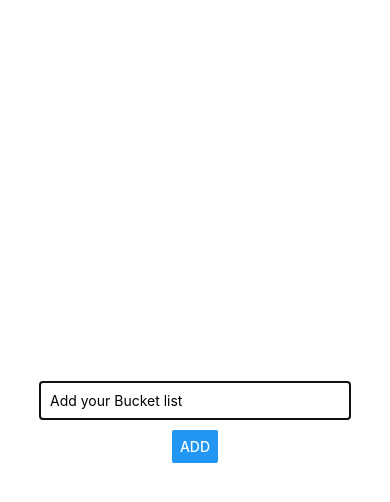
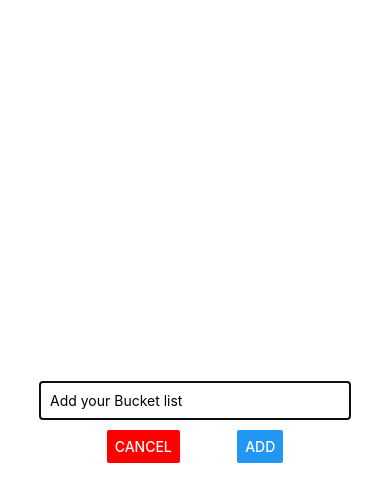
Before and after one commit to gyyomee/react-native-test, a React Native app in the folder practice/: screen / in a window 390 px wide. Both pictures are taken after a click on the button "ADD NEW GOAL". Shown: the top 502 px of the page. Built offline with nearby package versions, Linux system fonts and the light colour scheme.

Commit message:
Add cancel button

```diff
--- a/practice/App.js
+++ b/practice/App.js
@@ -24,11 +24,19 @@
     });
   };
 
+  const cancelGoalAdditionHandler = () => {
+    setIsAddMode(false);
+  };
+
   return (
     <View style={styles.screen}>
-      <Button title="Add New Goal" onPress={() => setIsAddMode(true)}/>
+      <Button title="Add New Goal" onPress={() => setIsAddMode(true)} />
       {/*onAddGoal 또한 사용자 설정. button에게 props를 주어서 사용할 수 있도록함 */}
-      <GoalInput visible={isAddMode} onAddGoal={addGoalHandler} />
+      <GoalInput
+        visible={isAddMode}
+        onAddGoal={addGoalHandler}
+        onCancel={cancelGoalAdditionHandler}
+      />
       {/*GoalItem의 title에 item을 줌*/}
       <FlatList
         keyExtractor={(item, index) => item.id}
--- a/practice/components/GoalInput.js
+++ b/practice/components/GoalInput.js
@@ -9,8 +9,8 @@
   };
 
   const AddGoalHandler = () => {
-      props.onAddGoal(enteredGoal);
-      setEnteredGoal('');
+    props.onAddGoal(enteredGoal);
+    setEnteredGoal("");
   };
 
   return (
@@ -22,9 +22,15 @@
           onChangeText={goalInputHandler}
           value={enteredGoal}
         />
-
-        {/*button을 누르면 onAddGoal function 을 수행함*/}
-        <Button title="ADD" onPress={AddGoalHandler} />
+        <View style={styles.buttonContainer}>
+          <View style={styles.Button}>
+            <Button title="CANCEL" color="red" onPress={props.onCancel} />
+          </View>
+          {/*button을 누르면 onAddGoal function 을 수행함*/}
+          <View style={styles.Button}>
+            <Button title="ADD" onPress={AddGoalHandler} />
+          </View>
+        </View>
       </View>
     </Modal>
   );
@@ -45,6 +51,14 @@
     borderColor: "black",
     borderWidth: 1,
     marginBottom: 10
+  },
+  buttonContainer: {
+    flexDirection: "row",
+    justifyContent: "space-around",
+    width: "60%"
+  },
+  button: {
+    width: "40%"
   }
 });
 
```
